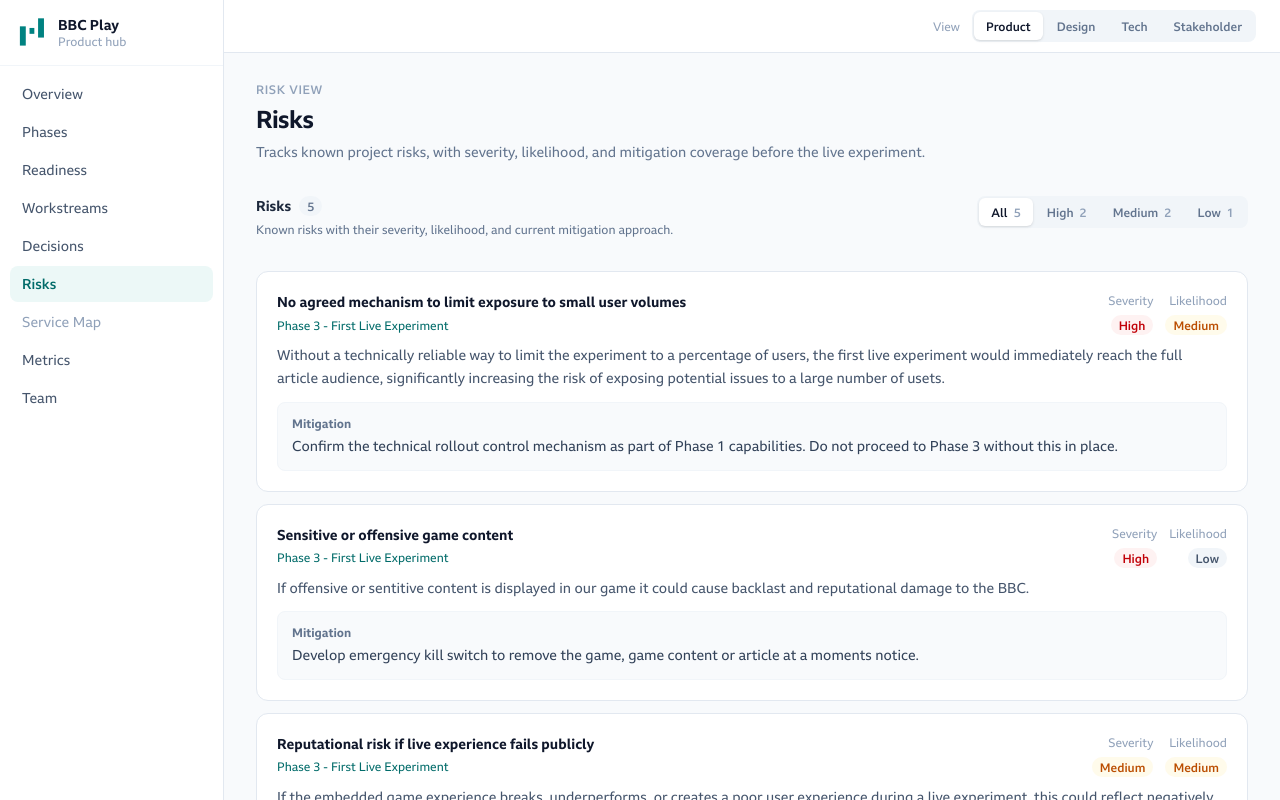
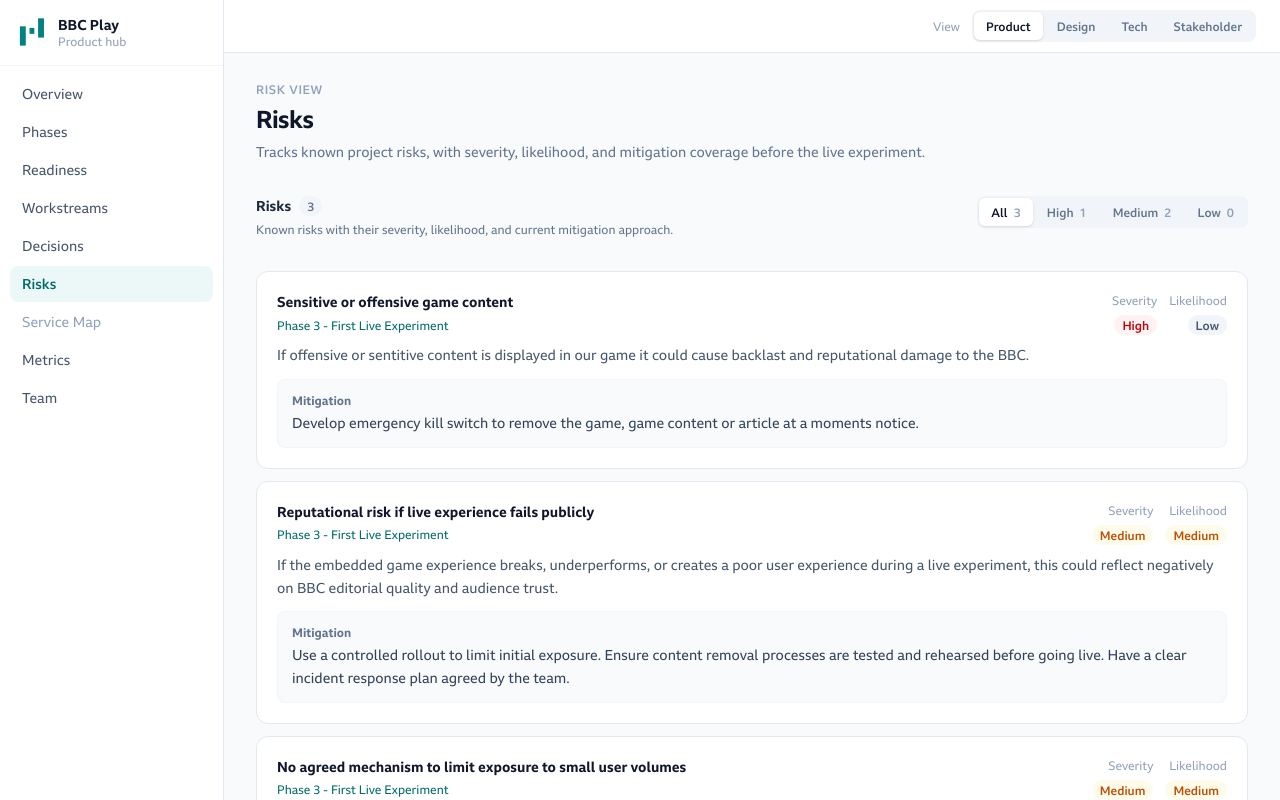
Before and after one commit to JackHaith/play-product-hub, a Next.js app: page /risks in a window 1280 px wide. Shown: the top 800 px of the page. Built offline with nearby package versions, Linux system fonts and the light colour scheme.

Commit message:
checkpoint: update risk scope and severity.
Capture risk log changes removing two entries from the exported list and adjusting risk-4 severity for the current planning state.

Made-with: Cursor

```diff
--- a/risk-log/index.ts
+++ b/risk-log/index.ts
@@ -1,15 +1,11 @@
 import type { Risk } from '@/types'
 import { risk1 } from './risk-1'
-import { risk2 } from './risk-2'
-import { risk3 } from './risk-3'
 import { risk4 } from './risk-4'
 import { risk5 } from './risk-5'
 
 // Single source of truth for risks surfaced across the app.
 export const risks: Risk[] = [
   risk1,
-  risk2,
-  risk3,
   risk4,
   risk5,
 ].sort((a, b) => {
--- a/risk-log/risk-4.ts
+++ b/risk-log/risk-4.ts
@@ -5,7 +5,7 @@ export const risk4: Risk = {
   title: 'No agreed mechanism to limit exposure to small user volumes',
   description:
     'Without a technically reliable way to limit the experiment to a percentage of users, the first live experiment would immediately reach the full article audience, significantly increasing the risk of exposing potential issues to a large number of usets.',
-  severity: 'High',
+  severity: 'Medium',
   likelihood: 'Medium',
   mitigation:
     'Confirm the technical rollout control mechanism as part of Phase 1 capabilities. Do not proceed to Phase 3 without this in place.',
```
